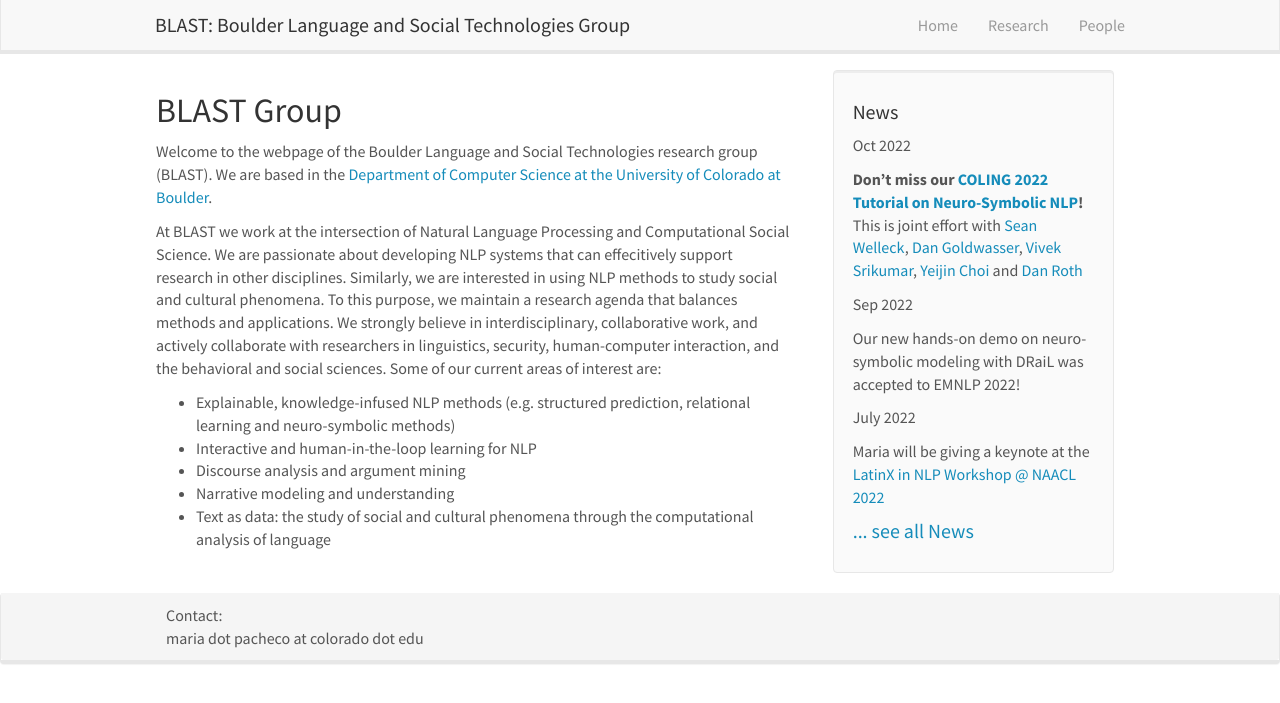
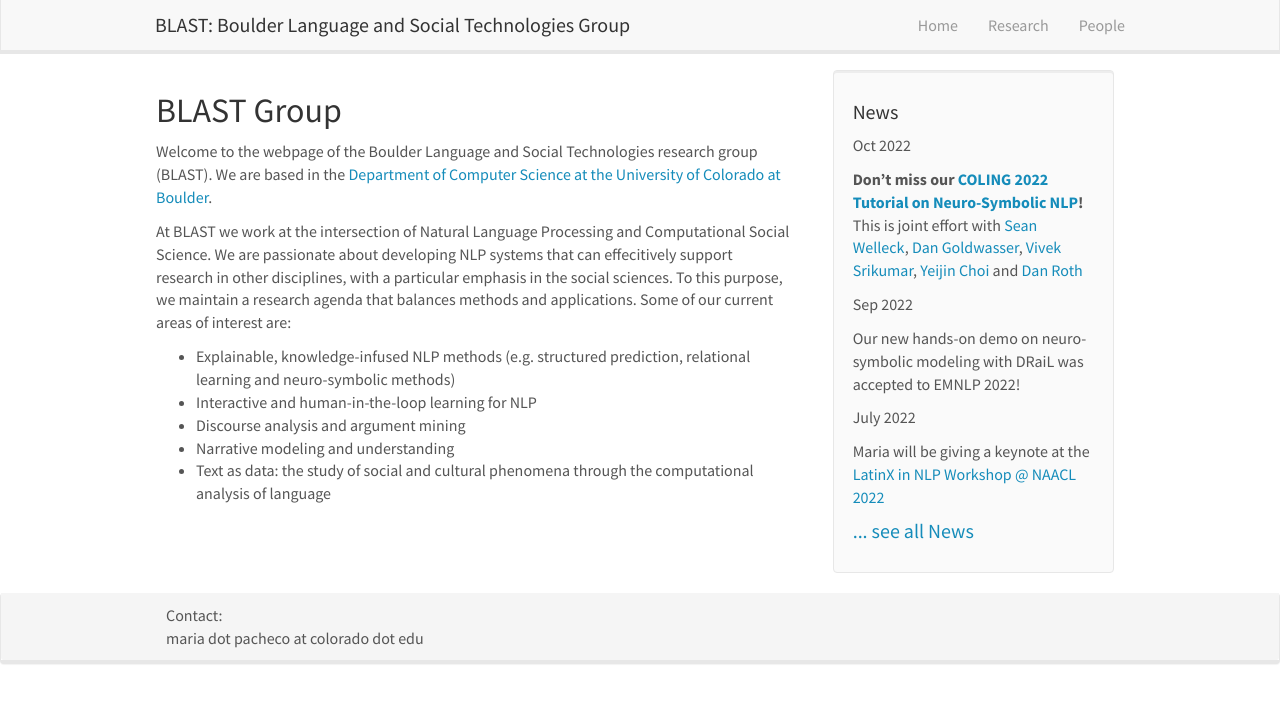
Before and after one commit to blast-cu/blast-cu.github.io, a Jekyll site: the page built from _pages/home.md, in a window 1280 px wide. Shown: the top 703 px of the page. Built offline with Jekyll 4.4.1, drawn with Linux system fonts in a browser that asks for light colours; nearby versions of some CDN libraries.

Commit message:
simplifying about

```diff
--- a/_pages/home.md
+++ b/_pages/home.md
@@ -11,12 +11,7 @@ Science at the University of Colorado at Boulder](https://www.colorado.edu/cs/).
 
 At BLAST we work at the intersection of Natural Language Processing and
 Computational Social Science. We are passionate about developing NLP systems that
-can effecitively support research in other disciplines. Similarly, we are interested in using NLP methods to study
-social and cultural phenomena. To this purpose, we maintain a research
-agenda that balances methods and applications. We strongly believe in
-interdisciplinary, collaborative work, and actively collaborate with
-researchers in linguistics, security, human-computer interaction, and
-the behavioral and social sciences. Some of our current areas of interest are:
+can effecitively support research in other disciplines, with a particular emphasis in the social sciences. To this purpose, we maintain a research agenda that balances methods and applications. Some of our current areas of interest are:
 
 * Explainable, knowledge-infused NLP methods (e.g. structured
 prediction, relational learning and neuro-symbolic methods)
```
